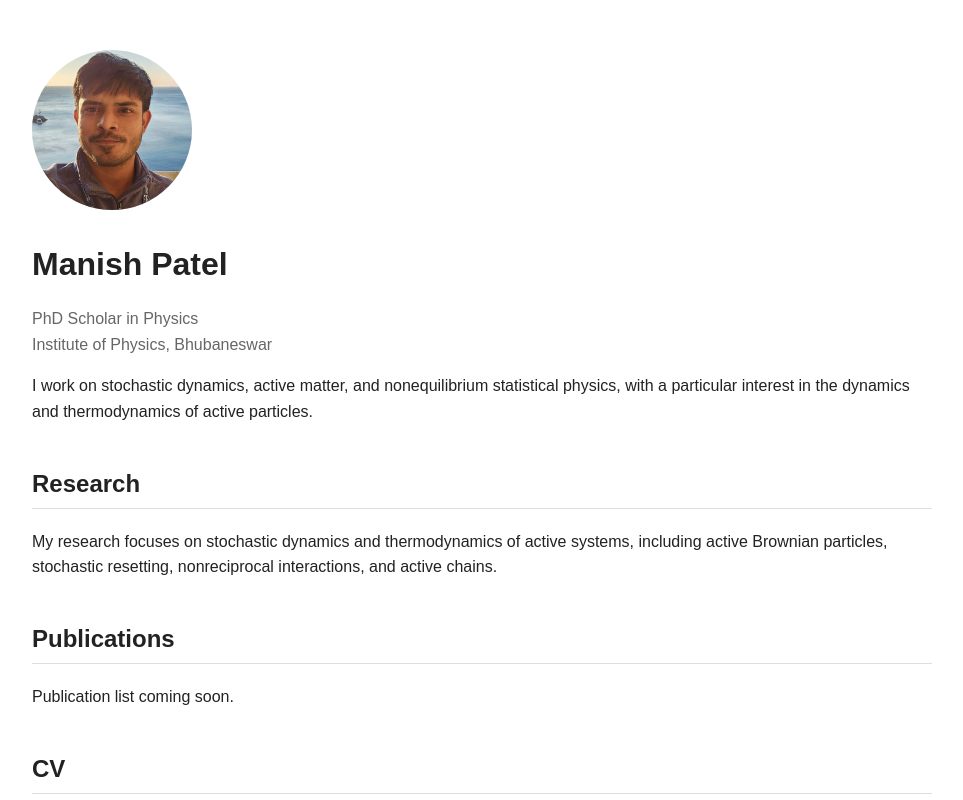
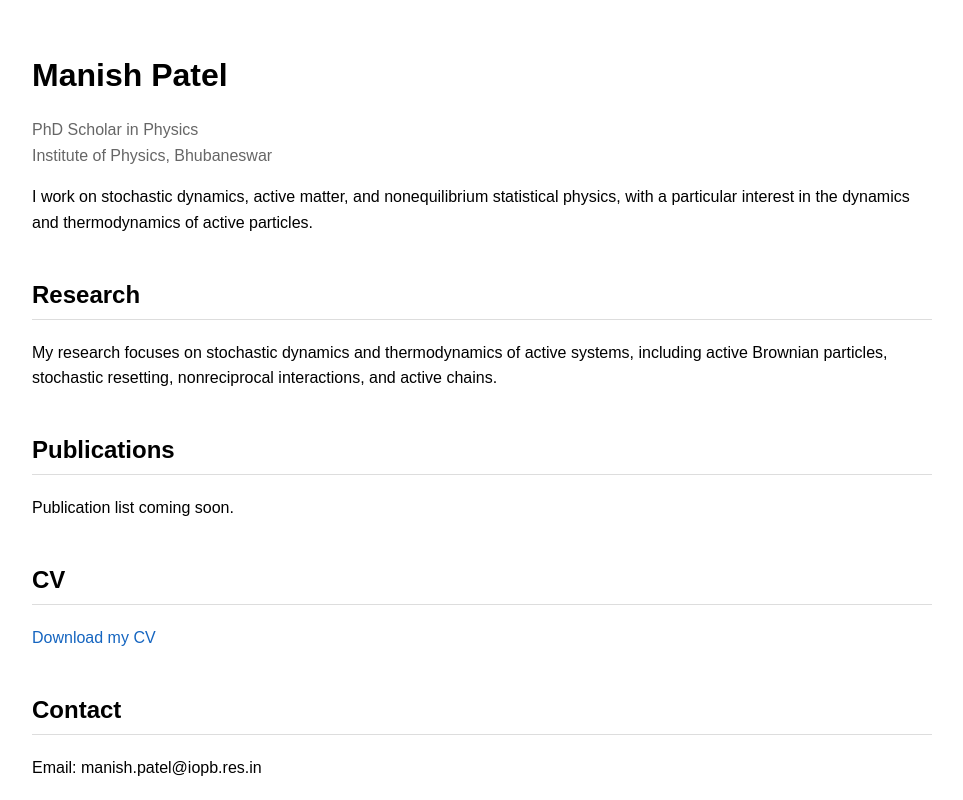
Before and after one commit to man1sh97/man1sh97.github.io, a plain HTML site: page index.html in a window 1280 px wide. Shown: the top 800 px of the page, without its empty margins (158-1121 px from the left). Drawn offline with Linux system fonts and the light colour scheme.

Commit message:
Refactor index.html layout and styles
Removed header elements and added styles for layout.

```diff
--- a/index.html
+++ b/index.html
@@ -5,11 +5,7 @@
     <meta charset="UTF-8">
     <meta name="viewport" content="width=device-width, initial-scale=1.0">
 
-    <title>Manish Patel | Physics</title>
-
-    <img src="manish_pic.jpeg"
-     alt="Manish Patel"
-     style="width:160px; height:160px; object-fit:cover; border-radius:50%;">
+    <head> <title>Manish Patel | Physics</title> <style> body { font-family: Arial, sans-serif; max-width: 900px; margin: 50px auto; padding: 0 20px; line-height: 1.6; } .header { display: flex; justify-content: space-between; align-items: center; } .profile-pic { width: 160px; height: 160px; object-fit: cover; border-radius: 50%; }
 
     <style>
         body {
```
